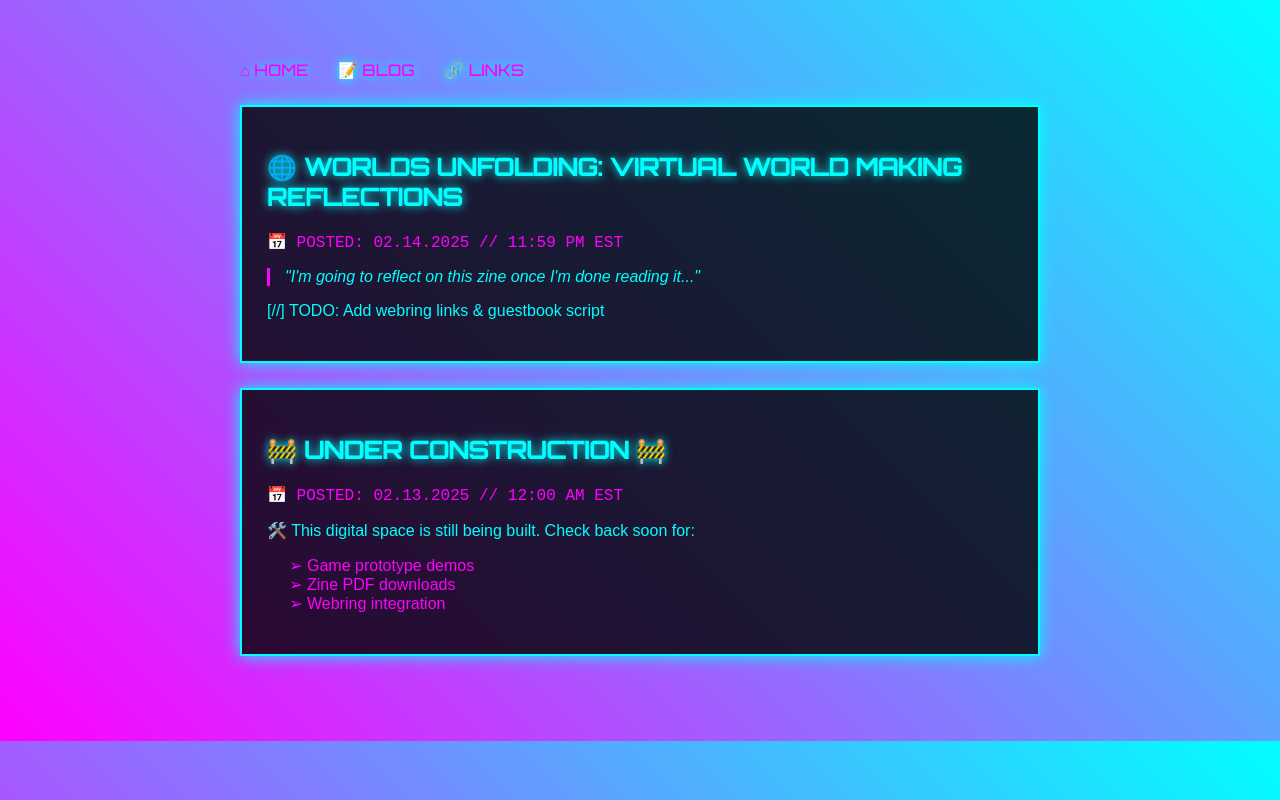
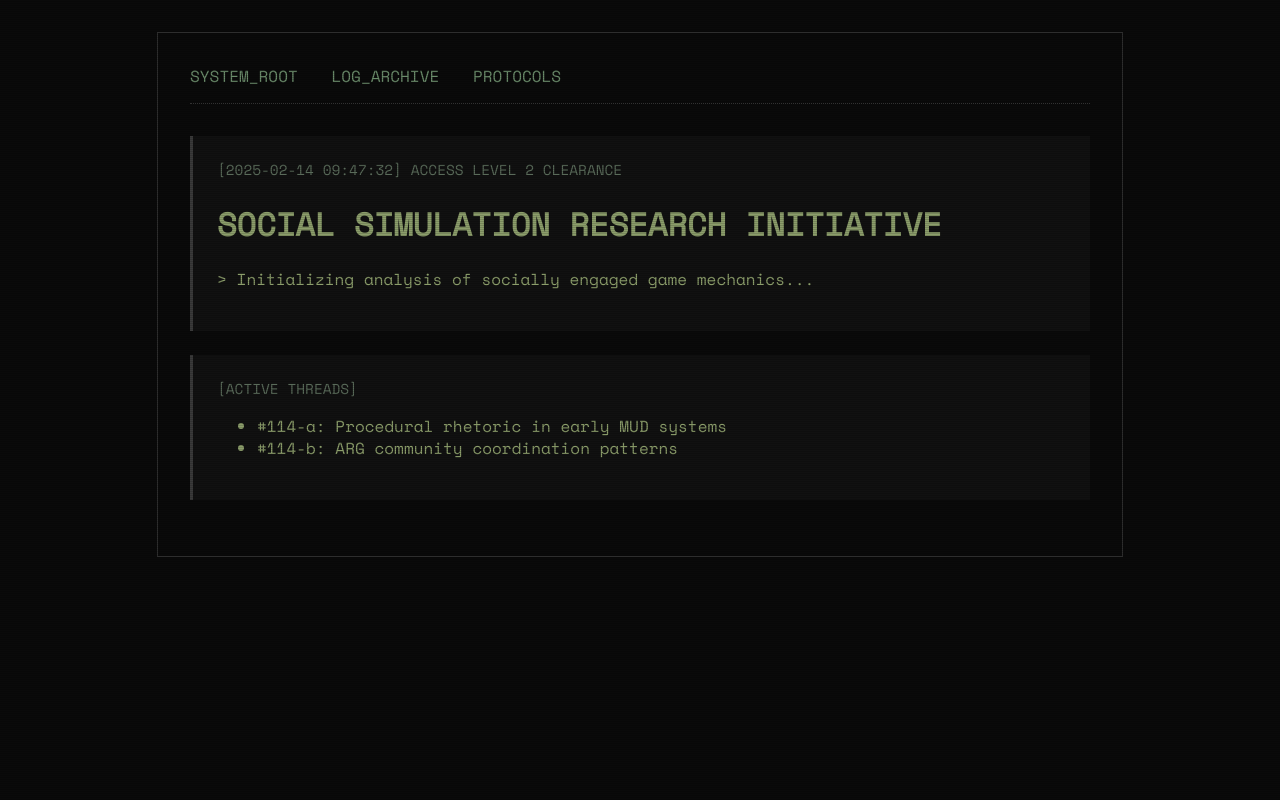
Before and after one commit to ligheffect95/Socially_Engaged_Games, a plain HTML site: page index.html in a window 1280 px wide. Drawn offline with nearby package versions, Linux system fonts and the light colour scheme.

Commit message:
Update index.html

```diff
--- a/index.html
+++ b/index.html
@@ -3,66 +3,88 @@
 <head>
     <meta charset="UTF-8">
     <meta name="viewport" content="width=device-width, initial-scale=1.0">
-    <title>Cyber Games Blog</title>
-    <link href="https://fonts.googleapis.com/css2?family=Orbitron:wght@500&display=swap" rel="stylesheet">
+    <title>DIGITAL ARCHIVE // SEG-114</title>
+    <link href="https://fonts.googleapis.com/css2?family=Space+Mono&display=swap" rel="stylesheet">
     <style>
         body {
-            background: linear-gradient(45deg, #ff00ff, #00ffff);
-            color: #0ff;
-            font-family: 'Arial', sans-serif;
-            margin: 40px auto;
-            max-width: 800px;
-            padding: 20px;
+            font-family: 'Space Mono', 'Courier New', monospace;
+            background: #0A0A0A;
+            color: #8C9E6B;
+            margin: 2rem auto;
+            max-width: 900px;
+            padding: 2rem;
+            border: 1px solid #2E2E2E;
+            line-height: 1.4;
         }
-        h1, h2, nav a {
-            font-family: 'Orbitron', sans-serif;
-            text-shadow: 0 0 10px #0ff;
+
+        .crt-scanline {
+            position: fixed;
+            top: 0;
+            left: 0;
+            width: 100%;
+            height: 100%;
+            background: repeating-linear-gradient(
+                0deg,
+                rgba(0, 0, 0, 0.15) 0px,
+                rgba(0, 0, 0, 0.15) 1px,
+                transparent 1px,
+                transparent 2px
+            );
+            pointer-events: none;
         }
-        .post {
-            background: rgba(0, 0, 0, 0.8);
-            padding: 25px;
-            margin: 25px 0;
-            border: 2px solid #0ff;
-            box-shadow: 0 0 15px #0ff;
+
+        header {
+            border-bottom: 1px dotted #3A3A3A;
+            margin-bottom: 2rem;
+            padding-bottom: 1rem;
         }
-        a {
-            color: #ff00ff;
+
+        nav a {
+            color: #6B8C6B;
             text-decoration: none;
-            margin-right: 25px;
+            margin-right: 1.5rem;
         }
-        a:hover {
-            color: #00ffff;
+
+        nav a:hover {
+            text-decoration: underline;
         }
-        .post-date {
-            color: #ff00ff;
-            font-family: 'Courier New', monospace;
+
+        .log-entry {
+            background: #111111;
+            padding: 1.5rem;
+            margin: 1.5rem 0;
+            border-left: 3px solid #3A3A3A;
+        }
+
+        .metadata {
+            color: #5A6B5A;
+            font-size: 0.9em;
+            margin-bottom: 0.5rem;
         }
     </style>
 </head>
 <body>
-    <nav>
-        <a href="index.html">⌂ HOME</a>
-        <a href="blog.html">📝 BLOG</a>
-        <a href="#">🔗 LINKS</a>
-    </nav>
+    <div class="crt-scanline"></div>
 
-    <div class="post">
-        <h2>🌐 WORLDS UNFOLDING: VIRTUAL WORLD MAKING REFLECTIONS</h2>
-        <p class="post-date">📅 POSTED: 02.14.2025 // 11:59 PM EST</p>
-        <p style="border-left: 3px solid #ff00ff; padding-left: 15px;">
-            <em>"I'm going to reflect on this zine once I'm done reading it..."</em>
-        </p>
-        <p style="color: #00ffff;">[//] TODO: Add webring links & guestbook script</p>
+    <header>
+        <nav>
+            <a href="index.html">SYSTEM_ROOT</a>
+            <a href="blog.html">LOG_ARCHIVE</a>
+            <a href="methods.html">PROTOCOLS</a>
+        </nav>
+    </header>
+
+    <div class="log-entry">
+        <div class="metadata">[2025-02-14 09:47:32] ACCESS LEVEL 2 CLEARANCE</div>
+        <h1>SOCIAL SIMULATION RESEARCH INITIATIVE</h1>
+        <p>> Initializing analysis of socially engaged game mechanics...</p>
     </div>
 
-    <div class="post">
-        <h2>🚧 UNDER CONSTRUCTION 🚧</h2>
-        <p class="post-date">📅 POSTED: 02.13.2025 // 12:00 AM EST</p>
-        <p>🛠️ This digital space is still being built. Check back soon for:</p>
-        <ul style="list-style-type: '➢ '; color: #ff00ff;">
-            <li>Game prototype demos</li>
-            <li>Zine PDF downloads</li>
-            <li>Webring integration</li>
+    <div class="log-entry">
+        <div class="metadata">[ACTIVE THREADS]</div>
+        <ul>
+            <li>#114-a: Procedural rhetoric in early MUD systems</li>
+            <li>#114-b: ARG community coordination patterns</li>
         </ul>
     </div>
 </body>
```
